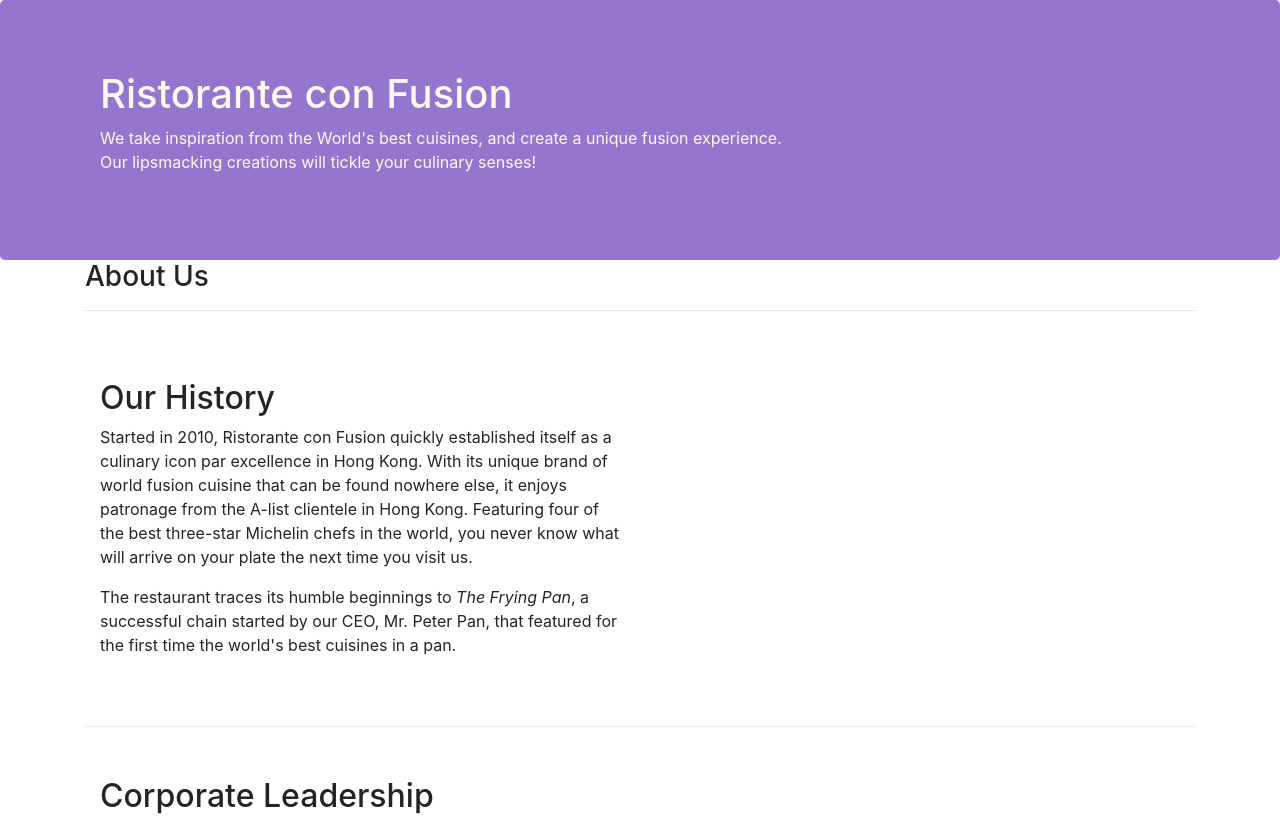
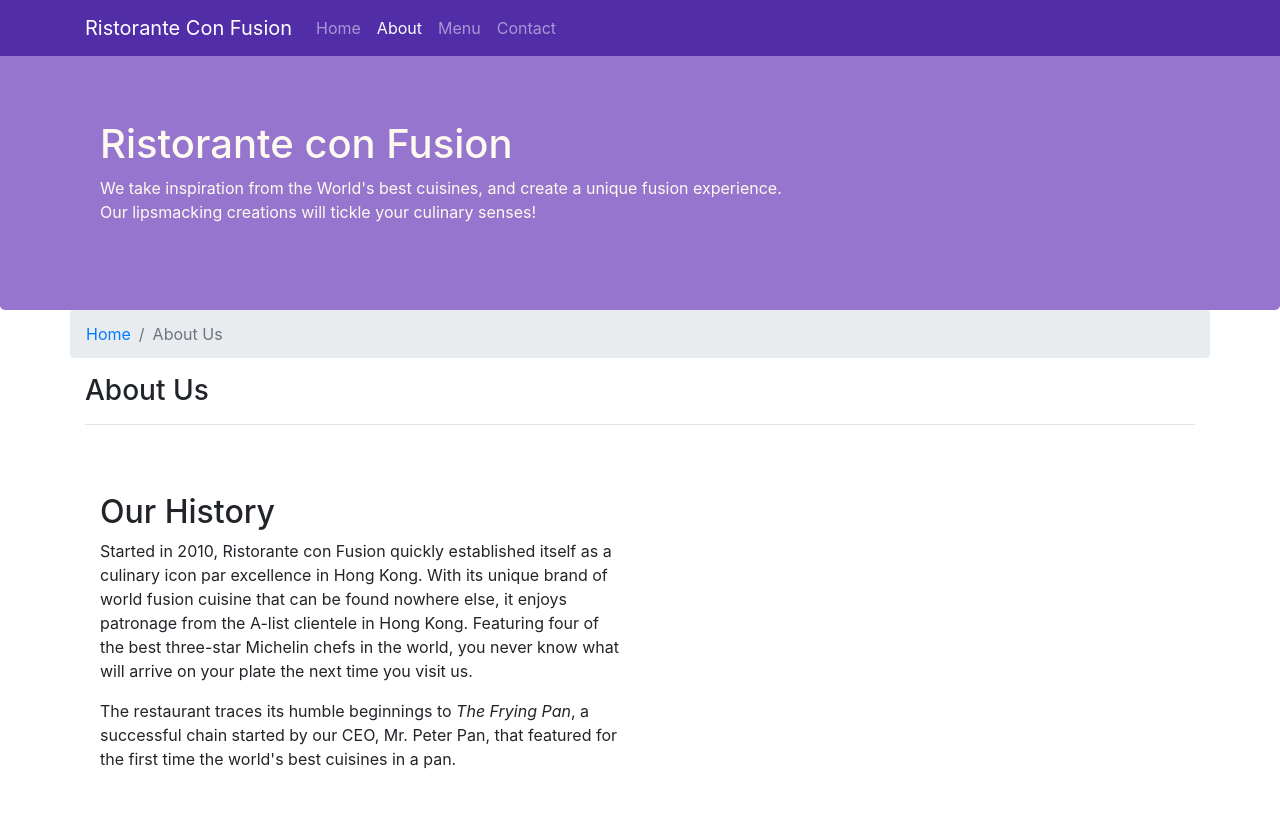
Before and after one commit to James1234n/conFusion, a website: page aboutus.html in a window 1280 px wide. Shown: the top 818 px of the page. Drawn offline with nearby package versions, Linux system fonts and the light colour scheme.

Commit message:
Add Navbar

```diff
--- a/aboutus.html
+++ b/aboutus.html
@@ -16,6 +16,23 @@
 </head>
 
 <body>
+    <nav class="navbar navbar-dark navbar-expand-md fixed-top">
+        <div class="container">
+            <button class="navbar-toggler" type="button" data-toggle="collapse" data-target="#Navbar">
+                <span class="navbar-toggler-icon"></span>
+            </button>
+            <a class="navbar-brand" href="./index.html">Ristorante Con Fusion</a>
+
+            <div class="collapse navbar-collapse" id="Navbar">
+                <ul class="navbar-nav mr-auto">
+                    <li class="nav-item"><a class="nav-link" href="./index.html">Home</a></li>
+                    <li class="nav-item active"><a class="nav-link" href="#">About</a></li>
+                    <li class="nav-item"><a class="nav-link" href="#">Menu</a></li>
+                    <li class="nav-item"><a class="nav-link" href="#">Contact</a></li>
+                </ul>
+            </div>
+        </div>
+    </nav>
 
     <header class="jumbotron">
         <div class="container">
@@ -31,8 +48,12 @@
     </header>
 
     <div class="container">
-        <div>
-            <div>
+        <div class="row">
+            <ol class="col-12 breadcrumb">
+                <li class="breadcrumb-item"><a href="./index.html">Home</a></li>
+                <li class="breadcrumb-item active">About Us</li>
+            </ol>
+            <div class="col-12">
                <h3>About Us</h3>
                <hr>
             </div>
@@ -71,7 +92,7 @@
                 <div class="col-5 offset-1 col-sm-2">
                     <h5>Links</h5>
                     <ul class="list-unstyled">
-                        <li><a href="#">Home</a></li>
+                        <li><a href="./index.html">Home</a></li>
                         <li><a href="#">About</a></li>
                         <li><a href="#">Menu</a></li>
                         <li><a href="#">Contact</a></li>
@@ -106,6 +127,11 @@
            </div>
         </div>
     </footer>
+    <!-- jQuery first, then Tether, then Bootstrap JS. -->
+    <script src="node_modules/jquery/dist/jquery.min.js"></script>
+    <script src="node_modules/tether/dist/js/tether.min.js"></script>
+    <!-- <script src="node_modules/bootstrap/dist/js/bootstrap.min.js"></script> -->
+    <script src="https://maxcdn.bootstrapcdn.com/bootstrap/4.0.0-beta/js/bootstrap.min.js" integrity="sha384-h0AbiXch4ZDo7tp9hKZ4TsHbi047NrKGLO3SEJAg45jXxnGIfYzk4Si90RDIqNm1" crossorigin="anonymous"></script>
 
 </body>
 
--- a/css/styles.css
+++ b/css/styles.css
@@ -29,3 +29,16 @@ address {
     color: #0f0f0f;
 
 }
+
+.copyright {
+    margin-top: 30px;
+}
+
+body{
+    padding: 50px 0px 0px 0px;
+    z-index: 0;
+}
+
+.navbar-dark {
+     background-color: #512DA8;
+}
```
Also changed, not shown: index.html (+21 -4 lines).
